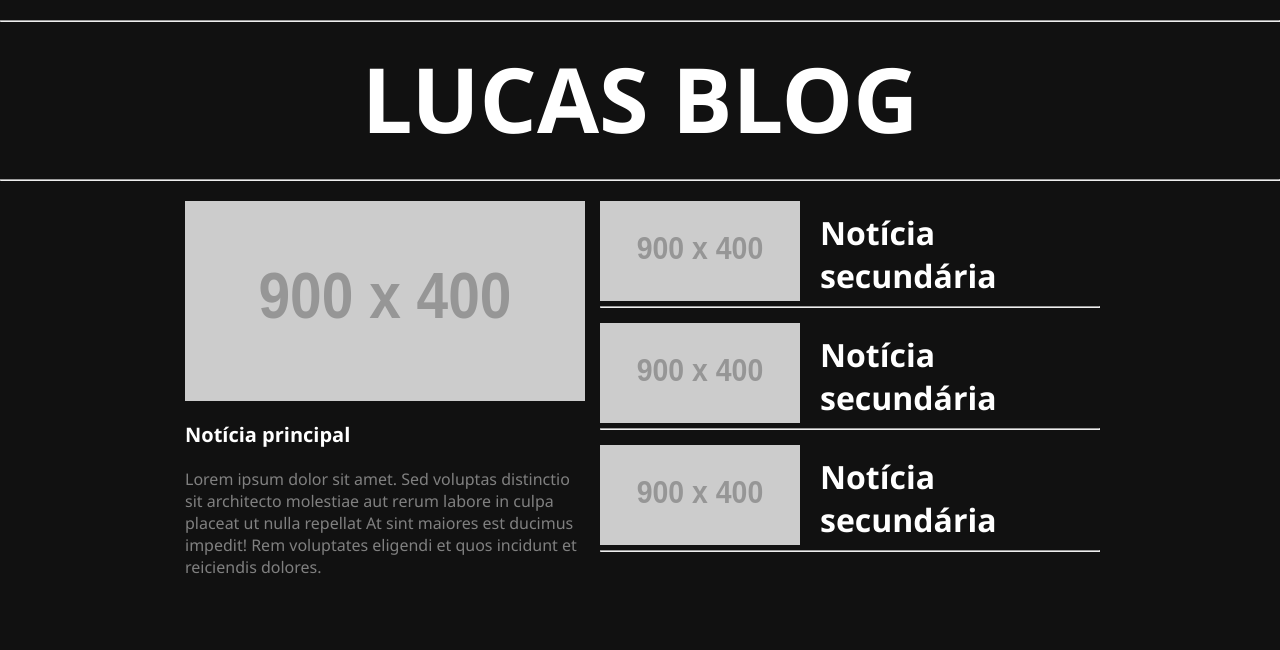
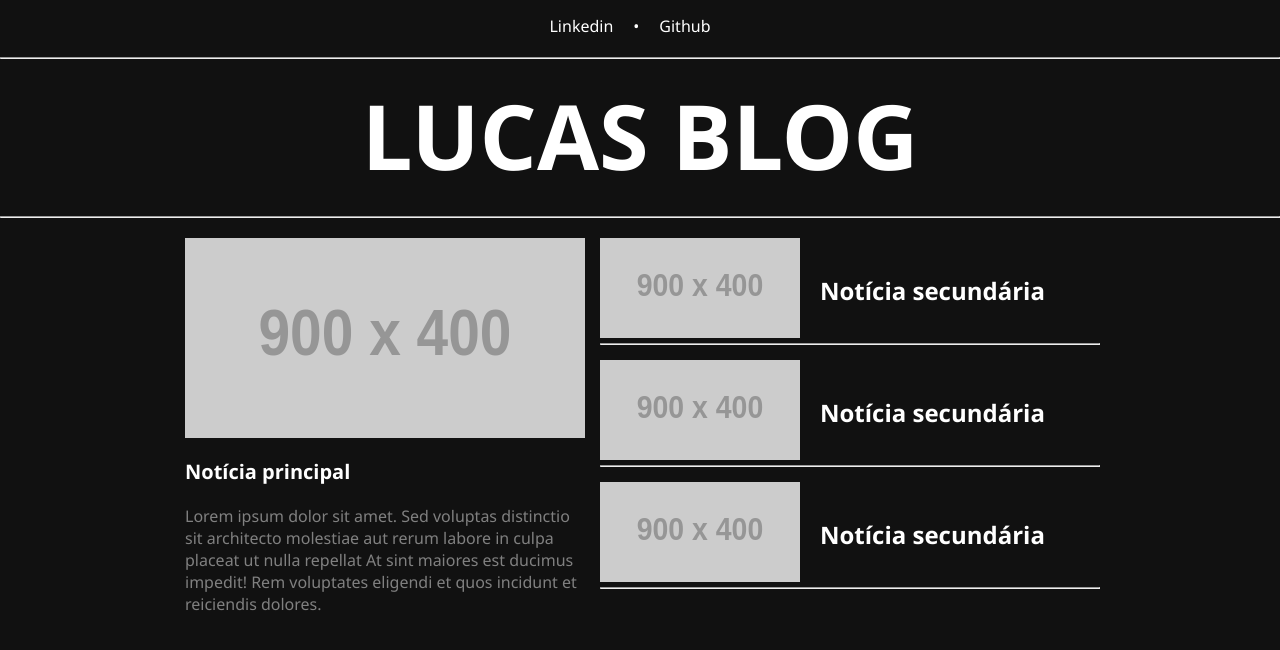
Before and after one commit to FSLucas22/angular-blog, an Angular app: page / in a window 1280 px wide. Shown: the top 650 px of the page. Built offline with nearby package versions, Linux system fonts and the light colour scheme.

Commit message:
feat: create menu-bar

```diff
--- a/src/app/components/menu-bar/menu-bar.component.css
+++ b/src/app/components/menu-bar/menu-bar.component.css
@@ -0,0 +1,9 @@
+.container__menu-bar > ul {
+  display: flex;
+  flex-direction: row;
+}
+
+.container__menu-bar > ul > li {
+  margin-right: 20px;
+  list-style: none;
+}
--- a/src/app/components/menu-bar/menu-bar.component.html
+++ b/src/app/components/menu-bar/menu-bar.component.html
@@ -1 +1,11 @@
-<p>menu-bar works!</p>
+<div class="container__menu-bar">
+  <ul>
+    <li>
+      <a href="https://www.linkedin.com/in/lucas-ferreira-dos-santos-4918bb22a/" target="_blank">
+          Linkedin
+      </a>
+    </li>
+    <li>•</li>
+    <li><a href="https://github.com/FSLucas22" target="_blank">Github</a></li>
+  </ul>
+</div>
--- a/src/app/pages/home/home.component.css
+++ b/src/app/pages/home/home.component.css
@@ -1,3 +1,9 @@
+header {
+  margin-top: 15px;
+  display: flex;
+  justify-content: center;
+}
+
 .container__articles {
   margin-top: 20px;
   display: flex;
--- a/src/app/pages/home/home.component.html
+++ b/src/app/pages/home/home.component.html
@@ -1,3 +1,7 @@
+<header>
+  <app-menu-bar></app-menu-bar>
+</header>
+<article>
   <app-menu-title></app-menu-title>
   <div class="container__articles">
     <div class="articles__main">
@@ -10,3 +14,4 @@
       <app-small-card></app-small-card>
     </div>
   </div>
+</article>
```
Lines whose indentation alone changed are shown as unchanged.
